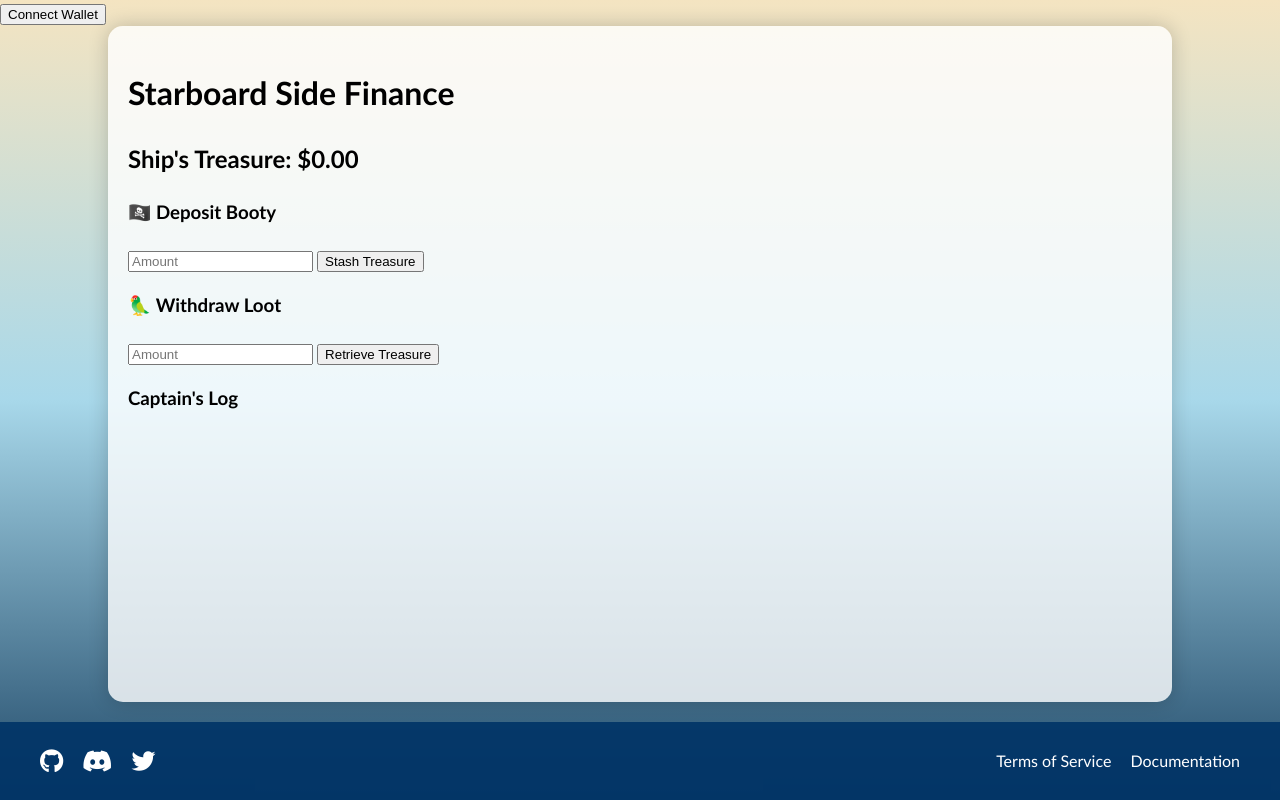
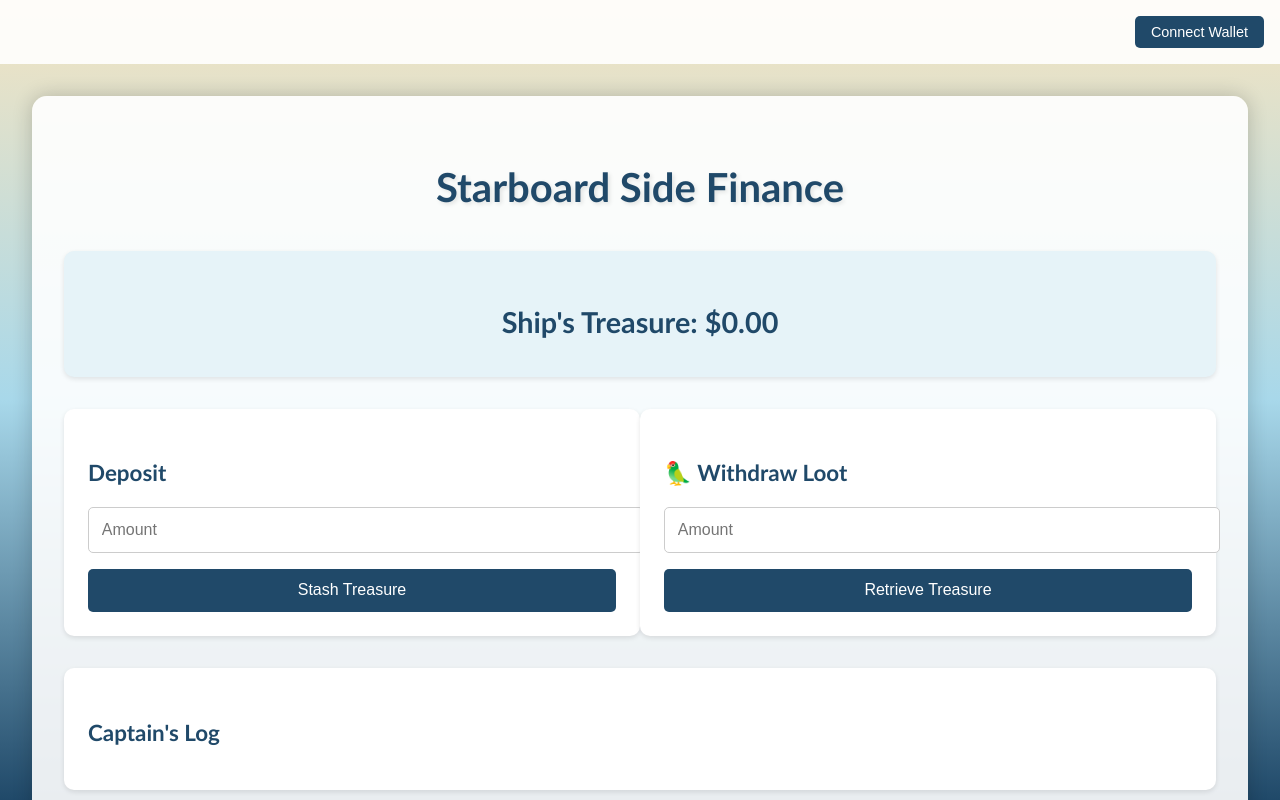
Before and after one commit to starboardside/app, a website: page index.html in a window 1280 px wide. Shown: the top 800 px of the page. Drawn offline with Linux system fonts and the light colour scheme; no server answers.

Commit message:
Agent step completed: Implement UI improvements for better organization and readability

```diff
--- a/index.html
+++ b/index.html
@@ -12,13 +12,16 @@
         <button id="wallet-login-btn">Connect Wallet</button>
     </div>
     <div class="container">
+        <header>
             <h1>Starboard Side Finance</h1>
-        <div class="balance-container">
+        </header>
+        <main>
+            <section class="balance-container">
                 <h2>Ship's Treasure: $<span id="balance">0.00</span></h2>
-        </div>
-        <div class="actions-container">
+            </section>
+            <section class="actions-container">
                 <div class="action">
-                <h3>🏴‍☠️ Deposit Booty</h3>
+                    <h3>Deposit</h3>
                     <input type="number" id="depositAmount" placeholder="Amount" min="0" step="0.01">
                     <button onclick="deposit()">Stash Treasure</button>
                 </div>
@@ -27,18 +30,19 @@
                     <input type="number" id="withdrawAmount" placeholder="Amount" min="0" step="0.01">
                     <button onclick="withdraw()">Retrieve Treasure</button>
                 </div>
-        </div>
-        <div class="transactions-container">
+            </section>
+            <section class="transactions-container">
                 <h3>Captain's Log</h3>
                 <ul id="transactionList"></ul>
-        </div>
+            </section>
+        </main>
     </div>
     <footer>
         <div class="footer-content">
             <div class="social-icons">
-                <a href="#" target="_blank"><i class="fab fa-github"></i></a>
-                <a href="#" target="_blank"><i class="fab fa-discord"></i></a>
-                <a href="#" target="_blank"><i class="fab fa-twitter"></i></a>
+                <a href="#" target="_blank" aria-label="GitHub"><i class="fab fa-github"></i></a>
+                <a href="#" target="_blank" aria-label="Discord"><i class="fab fa-discord"></i></a>
+                <a href="#" target="_blank" aria-label="Twitter"><i class="fab fa-twitter"></i></a>
             </div>
             <div class="footer-links">
                 <a href="#" target="_blank">Terms of Service</a>
--- a/styles.css
+++ b/styles.css
@@ -9,26 +9,140 @@ body {
     min-height: 100vh;
     display: flex;
     flex-direction: column;
+    color: #333;
 }
 
 .container {
-    width: 80%;
-    margin: auto;
+    width: 90%;
+    max-width: 1200px;
+    margin: 2rem auto;
     overflow: hidden;
-    padding: 20px;
-    background-color: rgba(255, 255, 255, 0.8);
+    padding: 2rem;
+    background-color: rgba(255, 255, 255, 0.9);
     border-radius: 15px;
     box-shadow: 0 0 20px rgba(0, 0, 0, 0.2);
     flex: 1;
 }
 
-/* Rest of the existing CSS remains unchanged */
+header {
+    text-align: center;
+    margin-bottom: 2rem;
+}
+
+h1, h2, h3 {
+    color: #204969;
+    margin-bottom: 1rem;
+}
+
+h1 {
+    font-size: 2.5rem;
+    text-shadow: 2px 2px 4px rgba(0, 0, 0, 0.1);
+}
+
+.balance-container {
+    background-color: #e6f3f8;
+    padding: 1.5rem;
+    margin-bottom: 2rem;
+    border-radius: 10px;
+    box-shadow: 0 2px 5px rgba(0, 0, 0, 0.1);
+    text-align: center;
+}
+
+.balance-container h2 {
+    font-size: 1.8rem;
+    margin-bottom: 0.5rem;
+}
+
+.actions-container {
+    display: flex;
+    justify-content: space-between;
+    margin-bottom: 2rem;
+}
+
+.action {
+    background-color: #fff;
+    padding: 1.5rem;
+    width: 48%;
+    border-radius: 10px;
+    box-shadow: 0 2px 5px rgba(0, 0, 0, 0.1);
+}
+
+.action h3 {
+    font-size: 1.4rem;
+    margin-bottom: 1rem;
+}
+
+input[type="number"] {
+    width: 100%;
+    padding: 0.8rem;
+    margin-bottom: 1rem;
+    border: 1px solid #ccc;
+    border-radius: 5px;
+    font-size: 1rem;
+}
+
+button {
+    display: block;
+    width: 100%;
+    padding: 0.8rem;
+    background-color: #204969;
+    color: #fff;
+    border: none;
+    border-radius: 5px;
+    cursor: pointer;
+    font-size: 1rem;
+    transition: background-color 0.3s ease;
+}
+
+button:hover {
+    background-color: #2c6a96;
+}
+
+.transactions-container {
+    background-color: #fff;
+    padding: 1.5rem;
+    border-radius: 10px;
+    box-shadow: 0 2px 5px rgba(0, 0, 0, 0.1);
+}
+
+.transactions-container h3 {
+    font-size: 1.4rem;
+    margin-bottom: 1rem;
+}
+
+#transactionList {
+    list-style-type: none;
+    padding: 0;
+}
+
+#transactionList li {
+    padding: 0.8rem 0;
+    border-bottom: 1px solid #eee;
+    font-size: 1rem;
+}
+
+#transactionList li:last-child {
+    border-bottom: none;
+}
+
+#wallet-login-container {
+    text-align: right;
+    padding: 1rem;
+    background-color: rgba(255, 255, 255, 0.9);
+}
+
+#wallet-login-btn {
+    display: inline-block;
+    width: auto;
+    padding: 0.5rem 1rem;
+    font-size: 0.9rem;
+}
 
 footer {
     background-color: rgba(0, 51, 102, 0.9);
     color: #ffffff;
-    padding: 20px 0;
-    margin-top: 20px;
+    padding: 1.5rem 0;
+    margin-top: 2rem;
 }
 
 .footer-content {
@@ -37,20 +151,23 @@ footer {
     align-items: center;
     max-width: 1200px;
     margin: 0 auto;
-    padding: 0 20px;
+    padding: 0 1rem;
 }
 
 .social-icons a {
     color: #ffffff;
-    font-size: 24px;
-    margin-right: 15px;
+    font-size: 1.5rem;
+    margin-right: 1rem;
     text-decoration: none;
+    transition: color 0.3s ease;
 }
 
 .footer-links a {
     color: #ffffff;
     text-decoration: none;
-    margin-left: 15px;
+    margin-left: 1rem;
+    font-size: 0.9rem;
+    transition: color 0.3s ease;
 }
 
 .footer-links a:hover,
@@ -59,21 +176,35 @@ footer {
 }
 
 @media (max-width: 768px) {
+    .container {
+        width: 95%;
+        padding: 1rem;
+    }
+
+    .actions-container {
+        flex-direction: column;
+    }
+
+    .action {
+        width: 100%;
+        margin-bottom: 1rem;
+    }
+
     .footer-content {
         flex-direction: column;
         text-align: center;
     }
 
     .social-icons {
-        margin-bottom: 15px;
+        margin-bottom: 1rem;
     }
 
     .footer-links {
-        margin-top: 15px;
+        margin-top: 1rem;
     }
 
     .footer-links a {
         display: block;
-        margin: 10px 0;
+        margin: 0.5rem 0;
     }
 }
```
Lines whose indentation alone changed are shown as unchanged.
